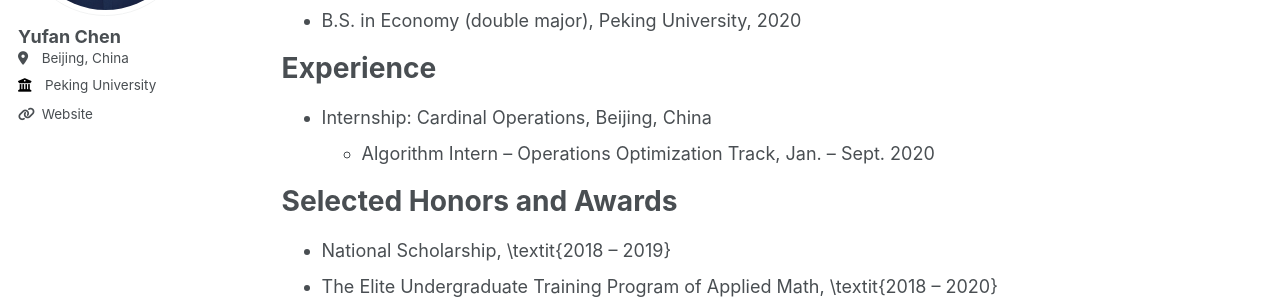
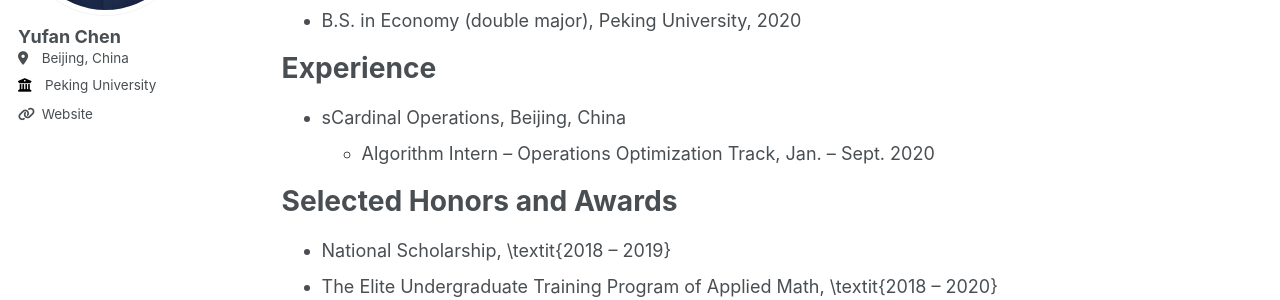
Before and after one commit to YuwanIvan/yuwanivan.github.io, a Jekyll site: the page built from _pages/cv.md, in a window 1280 px wide and 1267 px high. Shown: the part 265-565 px from the top of the window. Built offline with Jekyll 4.4.1, drawn with Linux system fonts in a browser that asks for light colours.

Commit message:
update bio

```diff
--- a/_pages/cv.md
+++ b/_pages/cv.md
@@ -18,7 +18,7 @@ Education
 
 Experience
 ======
-* Internship: Cardinal Operations, Beijing, China
+* sCardinal Operations, Beijing, China
   * Algorithm Intern -- Operations Optimization Track, Jan. -- Sept. 2020
 
 
```
